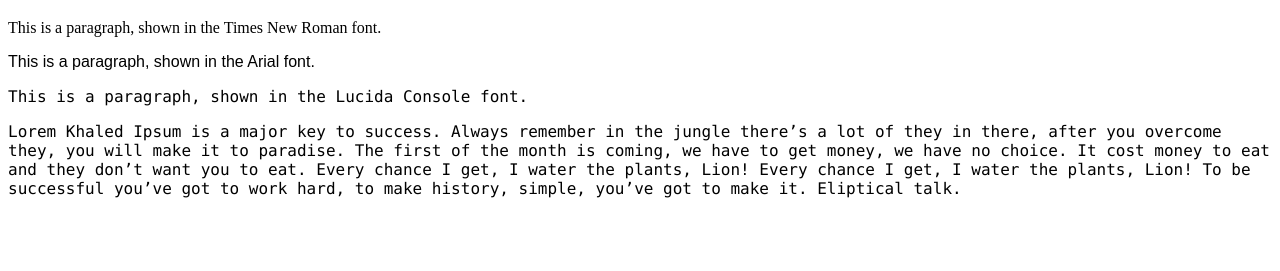
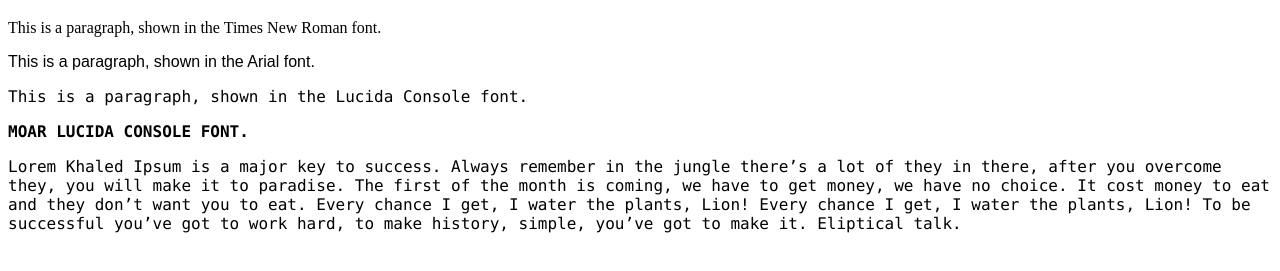
Before and after one commit to ernopp/fonts-test, a plain HTML site: page INDEX.html in a window 1280 px wide. Shown: the part 61-332 px from the top of the page. Drawn offline with Linux system fonts and the light colour scheme.

Commit message:
Moar Lucida

```diff
--- a/INDEX.html
+++ b/INDEX.html
@@ -24,6 +24,8 @@
     <p class="p2">This is a paragraph, shown in the Arial font.</p>
     <p class="p3">This is a paragraph, shown in the Lucida Console font.</p>
 
+    <p class="p3" style="font-weight: bold;">MOAR LUCIDA CONSOLE FONT.</p>
+
 </body>
 
 </html>
```
Also changed, not shown: 1 other file.
